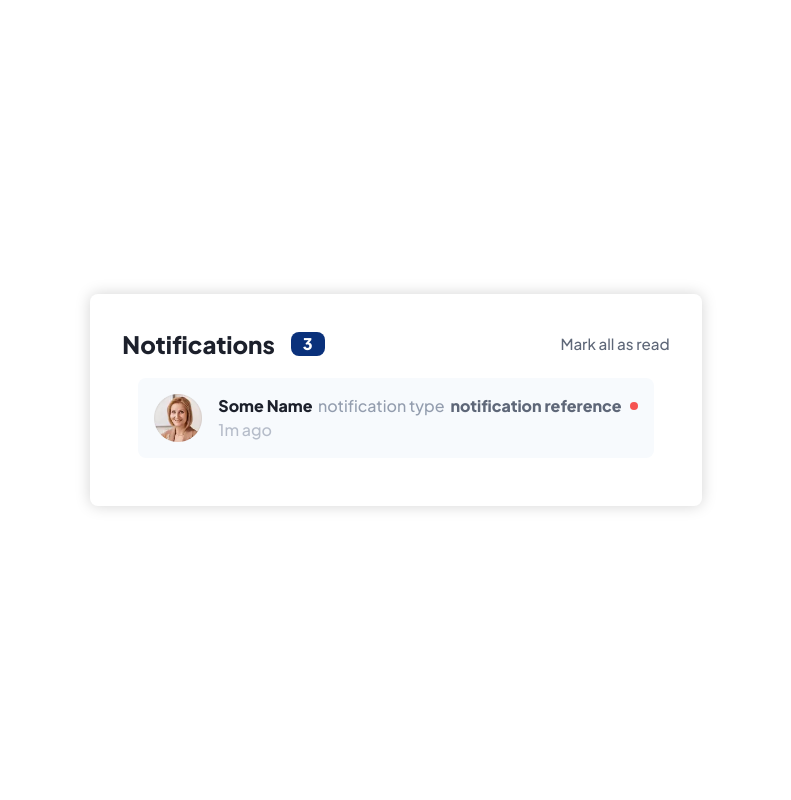
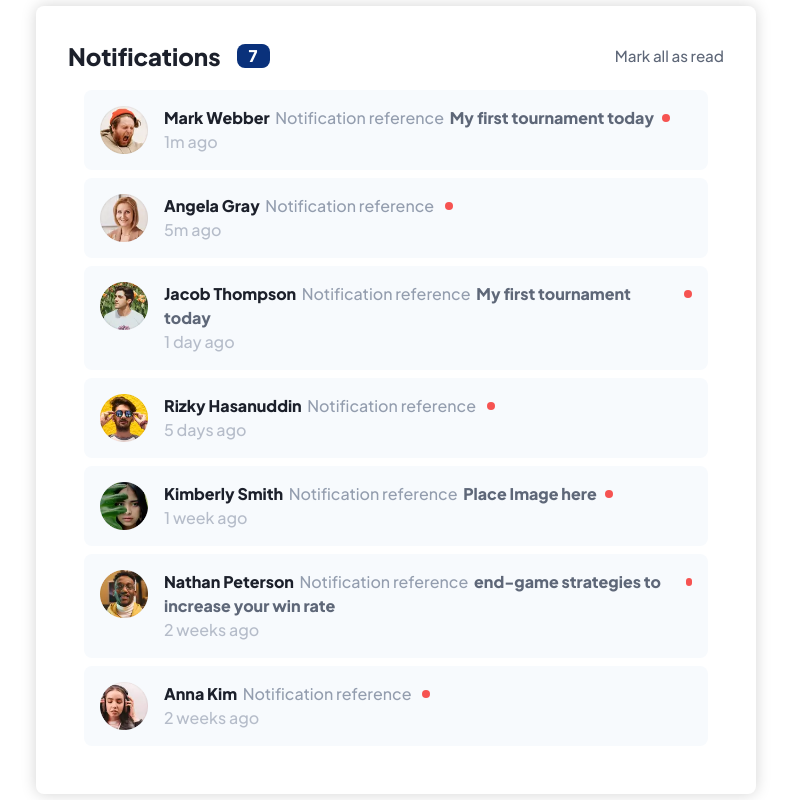
Before and after one commit to dxiDavid/React, a React (Vite) app in the folder notifications-page/: page / in a window 1280 px wide. Shown: the whole page, without its empty margins (244-1035 px from the left). Built offline with nearby package versions, Linux system fonts and the light colour scheme.

Commit message:
Set up app for necessary functionality

```diff
--- a/notifications-page/src/App.jsx
+++ b/notifications-page/src/App.jsx
@@ -1,9 +1,30 @@
-import Data from "./data"
-import testAvatar from "./assets/avatar-angela-gray.webp"
+import data from "./data"
 import Notification from "./Notification"
 import { useState } from "react"
 
 export default function App(){
+
+    const [isRead, setIsRead] = useState(data)
+
+    function toggleRead(index){
+        //Make a function that loops through the list of items and  checks whether a notification has been read
+    }
+
+
+    const notification = data.map((item, index) => {
+        return(
+            <Notification
+                key = {item.id}
+                name = {item.name}
+                profile_picture = {item.profile_picture}
+                notificationReference = {item.notificationReference}
+                howLongAgo = {item.howLongAgo}
+                isRead = {isRead}
+                index = {index}
+                handleClick = {() => toggleRead(index)}
+            />
+        )
+    })
 
     return(
         <div className="container">
@@ -11,32 +32,26 @@ export default function App(){
                 <div className="title">
                     <h1>Notifications</h1>
                     <div>
-                        <p className="notification-count">3</p>
+                        <p className="notification-count">{data.length}</p>
                     </div>
                 </div>
                 <button className="mark-as-read">Mark all as read</button>
             </div>
             <div className="notifications">
                 <div className="wrapper">
-                {/*map over this section and turn it into a separate component*/}
-                    <div className="notification-container">
-                        <div className="avatar">
-                            <img src={testAvatar} alt="avatar"/>
-                        </div>
-                        <div className="notification-content">
-                            <div className="notification">
-                                <p className="">
-                                    <span className="avatar-name">Some Name</span>
-                                    <span className="notification-type">&nbsp; notification type</span>
-                                    <span className="dark-greyish-blue notification-reference">&nbsp; notification reference</span>
-                                </p>
-                                <p className="notification-duration">1m ago</p>
-                            </div>
-                            <div className="dot"></div>
-                        </div>
-                    </div>
+
+                    { notification }
+
                 </div>
             </div>
         </div>
     )
 }
+
+/*
+    Make a datastructure that stores unread notifications
+    Each notification should have a function that clears it from that data structure
+    Render each notification reference conditionally with the appropriate context
+    Make the notification count update with the data structure
+
+*/
--- a/notifications-page/src/Notification.jsx
+++ b/notifications-page/src/Notification.jsx
@@ -3,7 +3,22 @@
 function Notification(props){
 
   return(
-     <div></div>
+    <div className="notification-container">
+      <div className="avatar">
+          <img src={props.profile_picture} alt="avatar"/>
+      </div>
+      <div className="notification-content">
+          <div className="notification">
+              <p className="">
+                  <a href="#" className="avatar-name">{props.name}</a>
+                  <span className="notification-type">&nbsp; Notification reference</span>
+                  <a href="#" className="dark-greyish-blue notification-reference" onClick={props.handleClick}>&nbsp; {props.notificationReference}</a>
+              </p>
+              <p className="notification-duration">{props.howLongAgo}</p>
+          </div>
+          <div className={props.isRead === props.index ? " " : "dot"}></div>
+      </div>
+    </div>
   )
 }
 
--- a/notifications-page/src/data.jsx
+++ b/notifications-page/src/data.jsx
@@ -15,8 +15,8 @@ export default [
             isUnfollowedUser: false,
             isJoinedARelatedGroup: false,
             isLeftRelatedGroup: false,
-            isRead: false
         },
+        isRead: false,
         notificationReference: "My first tournament today",
         howLongAgo: "1m ago"
     },
@@ -35,8 +35,8 @@ export default [
             isUnfollowedUser: false,
             isJoinedARelatedGroup: false,
             isLeftRelatedGroup: false,
-            isRead: false
         },
+        isRead: false,
         notificationReference: null,
         howLongAgo: "5m ago"
     },
@@ -55,8 +55,8 @@ export default [
             isUnfollowedUser: false,
             isJoinedARelatedGroup: true,
             isLeftRelatedGroup: false,
-            isRead: false
         },
+        isRead: false,
         notificationReference: "My first tournament today",
         howLongAgo: "1 day ago"
     },
@@ -77,8 +77,8 @@ export default [
             isUnfollowedUser: false,
             isJoinedARelatedGroup: false,
             isLeftRelatedGroup: false,
-            isRead: false
         },
+        isRead: false,
         notificationReference: null,
         howLongAgo: "5 days ago"
     },
@@ -97,9 +97,9 @@ export default [
             isUnfollowedUser: false,
             isJoinedARelatedGroup: false,
             isLeftRelatedGroup: false,
-            isRead: false
         },
-        notificationReference: "picture path",
+        isRead: false,
+        notificationReference: "Place Image here",
         howLongAgo: "1 week ago"
     },
     {
@@ -117,8 +117,8 @@ export default [
             isUnfollowedUser: false,
             isJoinedARelatedGroup: false,
             isLeftRelatedGroup: false,
-            isRead: false
         },
+        isRead: false,
         notificationReference: "end-game strategies to increase your win rate",
         howLongAgo: "2 weeks ago"
     },
@@ -137,8 +137,8 @@ export default [
             isUnfollowedUser: false,
             isJoinedARelatedGroup: false,
             isLeftRelatedGroup: true,
-            isRead: false
         },
+        isRead: false,
         notificationReference: null,
         howLongAgo: "2 weeks ago"
     },
--- a/notifications-page/src/index.css
+++ b/notifications-page/src/index.css
@@ -122,9 +122,14 @@ body {
   padding: 2rem;
   border-radius: var(--soft-edges);
   width: 100%;
-  max-width: 43rem;
+  max-width: 45rem;
   display: grid;
   grid-template-columns: 1fr;
+}
+.wrapper{
+  display: flex;
+  flex-direction: column;
+  gap: 0.5rem;
 }
 
 .header{
@@ -161,6 +166,10 @@ h1{
   cursor: pointer;
 }
 
+.mark-as-read:hover{
+  color: var(--Blue);
+}
+
 .notification-container{
   display: flex;
   gap: 1rem;
@@ -186,8 +195,13 @@ h1{
 }
 
 .avatar-name{
+  text-decoration: none;
   color: var(--Very-dark-blue);
   font-weight: var(--fw-bold);
+}
+
+.avatar-name:hover{
+  color: var(--Blue);
 }
 
 .notification-type{
@@ -195,7 +209,12 @@ h1{
 }
 
 .notification-reference{
+  text-decoration: none;
   font-weight: var(--fw-bold);
+}
+
+.notification-reference:hover{
+  color: var(--Blue);
 }
 
 .dark-greyish-blue{
@@ -213,3 +232,5 @@ h1{
 .notification-duration{
   color: var(--Lighter-Grayish-blue);
 }
+
+/*Responsive breakpoint at 500px*/
```
